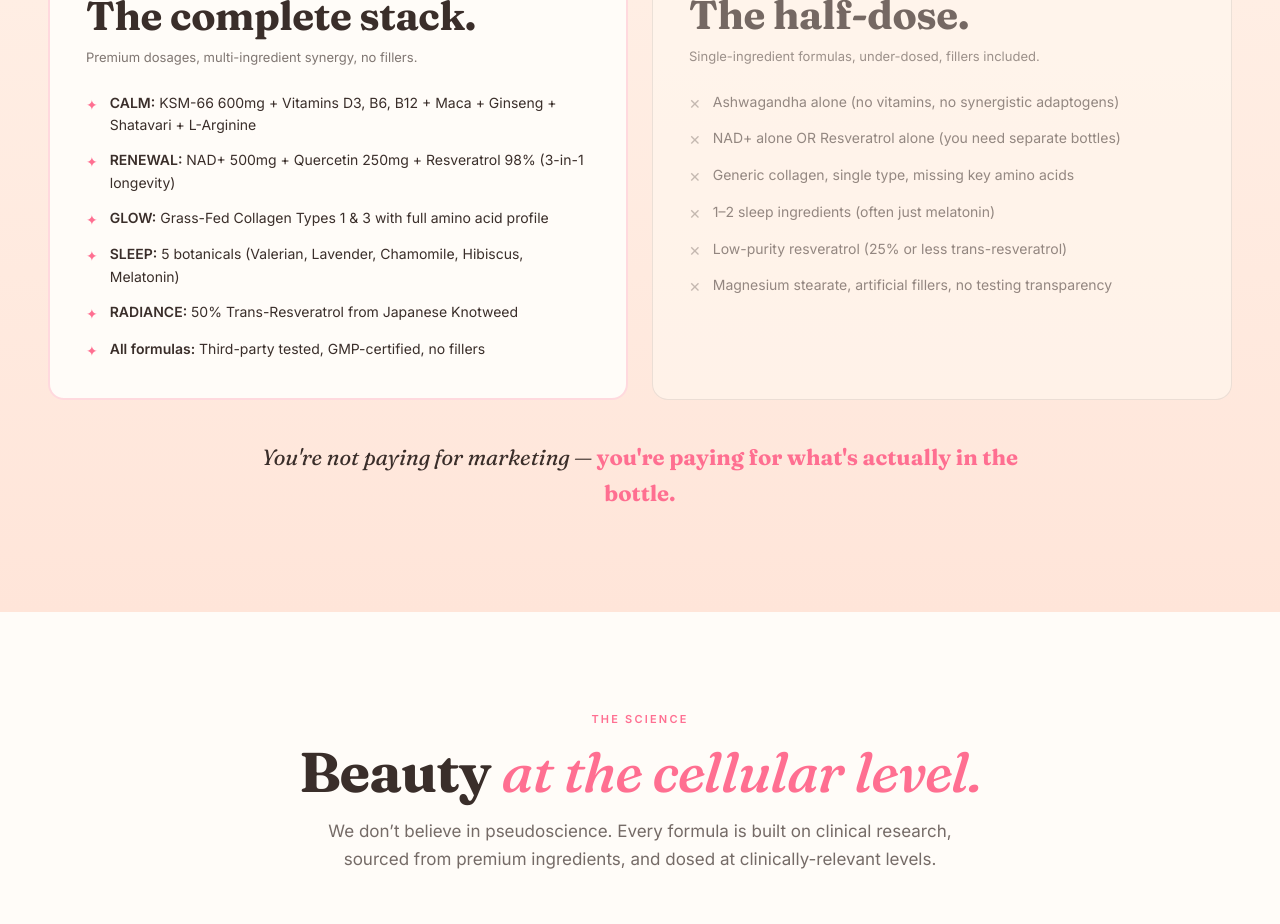
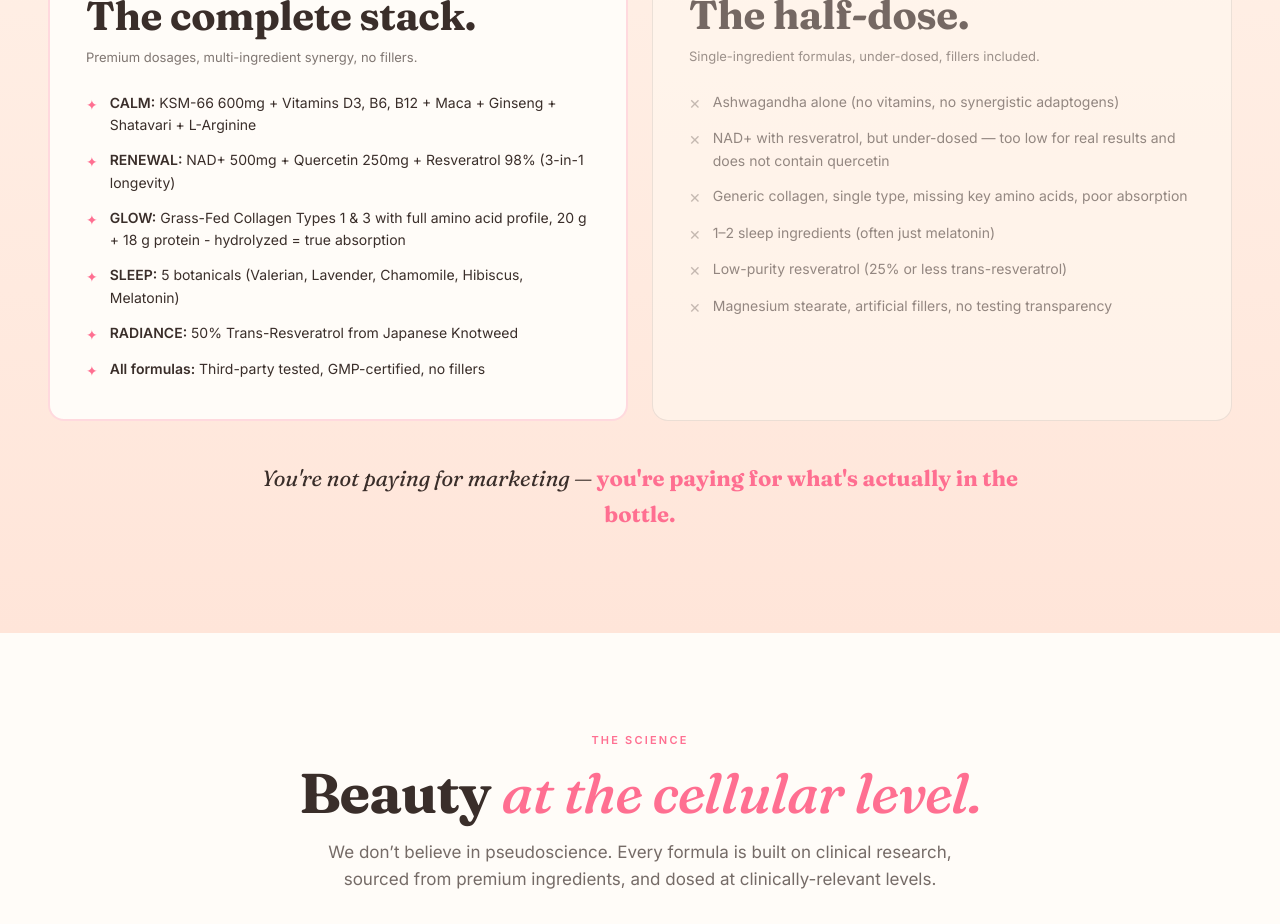
Before and after one commit to cmpp0540-cyber/aurae-web, a Next.js app: page / in a window 1280 px wide. Shown: the part 3940-4864 px from the top of the page. Built offline with nearby package versions, Linux system fonts and the light colour scheme; no server answers; a web font is replaced by a local one.

Commit message:
Update shipping FAQ, cart shipping cost, support email and comparison table

```diff
--- a/content/site.ts
+++ b/content/site.ts
@@ -140,7 +140,7 @@ export const LANDING = {
       items: [
         { lead: 'CALM:', text: 'KSM-66 600mg + Vitamins D3, B6, B12 + Maca + Ginseng + Shatavari + L-Arginine' },
         { lead: 'RENEWAL:', text: 'NAD+ 500mg + Quercetin 250mg + Resveratrol 98% (3-in-1 longevity)' },
-        { lead: 'GLOW:', text: 'Grass-Fed Collagen Types 1 & 3 with full amino acid profile' },
+        { lead: 'GLOW:', text: 'Grass-Fed Collagen Types 1 & 3 with full amino acid profile, 20 g + 18 g protein - hydrolyzed = true absorption' },
         { lead: 'SLEEP:', text: '5 botanicals (Valerian, Lavender, Chamomile, Hibiscus, Melatonin)' },
         { lead: 'RADIANCE:', text: '50% Trans-Resveratrol from Japanese Knotweed' },
         { lead: 'All formulas:', text: 'Third-party tested, GMP-certified, no fillers' },
@@ -152,8 +152,8 @@ export const LANDING = {
       note: 'Single-ingredient formulas, under-dosed, fillers included.',
       items: [
         'Ashwagandha alone (no vitamins, no synergistic adaptogens)',
-        'NAD+ alone OR Resveratrol alone (you need separate bottles)',
-        'Generic collagen, single type, missing key amino acids',
+        'NAD+ with resveratrol, but under-dosed — too low for real results and does not contain quercetin',
+        'Generic collagen, single type, missing key amino acids, poor absorption',
         '1–2 sleep ingredients (often just melatonin)',
         'Low-purity resveratrol (25% or less trans-resveratrol)',
         'Magnesium stearate, artificial fillers, no testing transparency',
```
